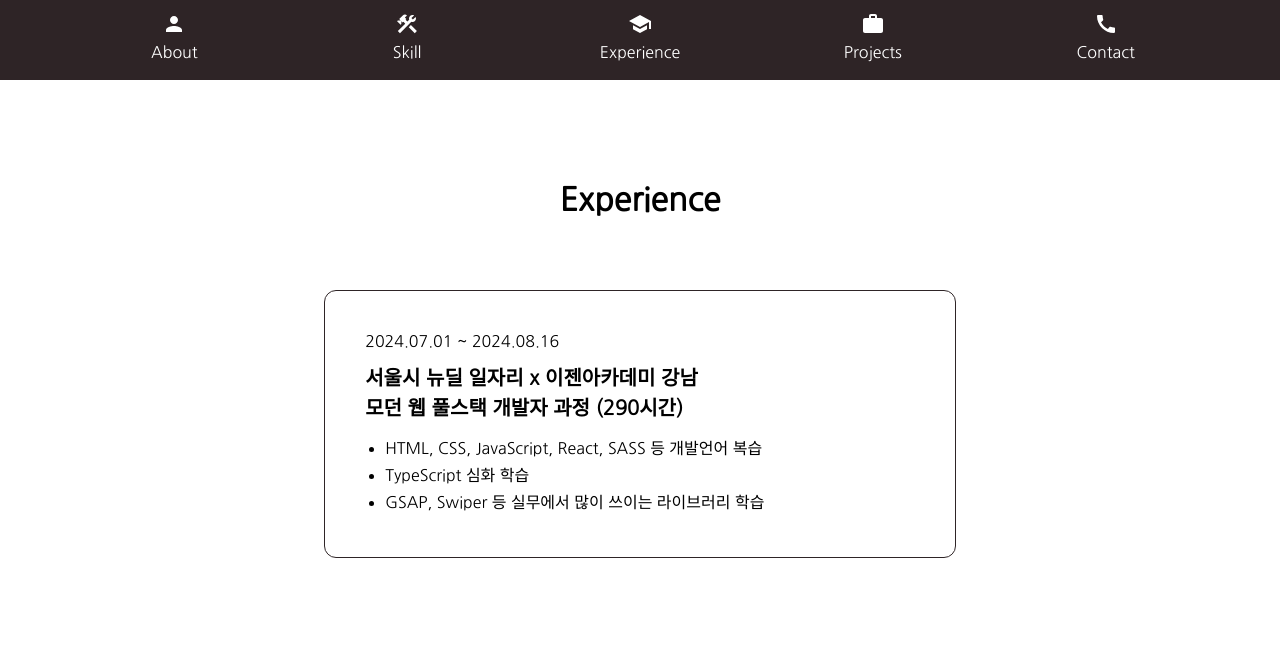
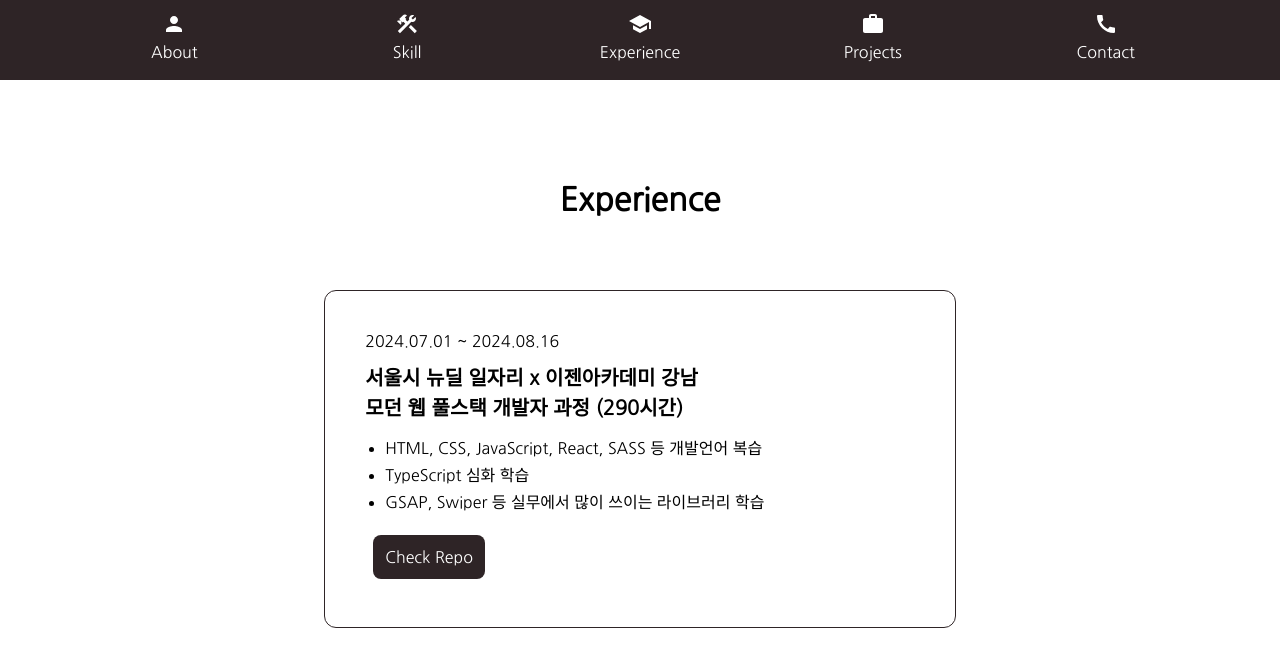
Before and after one commit to hjinn0813/portfolio, a React (Create React App) app: page /education in a window 1280 px wide. Shown: the top 666 px of the page. Built offline with nearby package versions, Linux system fonts and the light colour scheme.

Commit message:
feat: add link btn to repo

```diff
--- a/src/components/Education/Education.jsx
+++ b/src/components/Education/Education.jsx
@@ -67,6 +67,18 @@ export default function Education() {
             <li>TypeScript 심화 학습</li>
             <li>GSAP, Swiper 등 실무에서 많이 쓰이는 라이브러리 학습</li>
           </ul>
+          <div className="edu-link">
+            <button className="opensite">
+              <a
+                href="https://github.com/hjinn0813/newdeal"
+                aria-label="github"
+                alt="github"
+                className="edu-btn"
+              >
+                Check Repo
+              </a>
+            </button>
+          </div>
         </div>
         <div className="edu-item experience">
           <div className="edu-time">2023.12.27 ~ 2024.05.27</div>
@@ -85,6 +97,18 @@ export default function Education() {
             <li>React, Redux, SASS, TypeScript 입문 및 실습</li>
             <li>3번의 팀 프로젝트 진행</li>
           </ul>
+          <div className="edu-link">
+            <button className="opensite">
+              <a
+                href="https://github.com/hjinn0813/SeSAC-GD-3rd"
+                aria-label="github"
+                alt="github"
+                className="edu-btn"
+              >
+                Check Repo
+              </a>
+            </button>
+          </div>
         </div>
         <div className="edu-item experience">
           <div className="edu-time">2023.11.08 ~ 2023.12.13</div>
@@ -95,6 +119,28 @@ export default function Education() {
             <li>Netlify를 이용해 웹사이트 배포하기</li>
             <li>간단한 마크다운 문법 이해하기</li>
           </ul>
+          <div className="edu-link">
+            <button className="opensite">
+              <a
+                href="https://github.com/hjinn0813/mbti_test"
+                aria-label="github"
+                alt="github"
+                className="edu-btn"
+              >
+                실습과제
+              </a>
+            </button>
+            <button className="opensite">
+              <a
+                href="https://github.com/hjinn0813/namecard"
+                aria-label="github"
+                alt="github"
+                className="edu-btn"
+              >
+                최종과제
+              </a>
+            </button>
+          </div>
         </div>
         <div className="edu-item experience">
           <div className="edu-time">2023.08.30 ~ 2023.10.04</div>
--- a/src/styles/Education/Education.scss
+++ b/src/styles/Education/Education.scss
@@ -39,4 +39,17 @@
 .edu-info {
   line-height: 1.7;
   padding-left: 20px;
+  margin: 10px 0;
 }
+
+// btn
+.edu-link {
+  padding: 8px 0;
+}
+.opensite {
+  @include link-btn;
+}
+.edu-btn {
+  text-decoration: none;
+  color: $white;
+}
```
